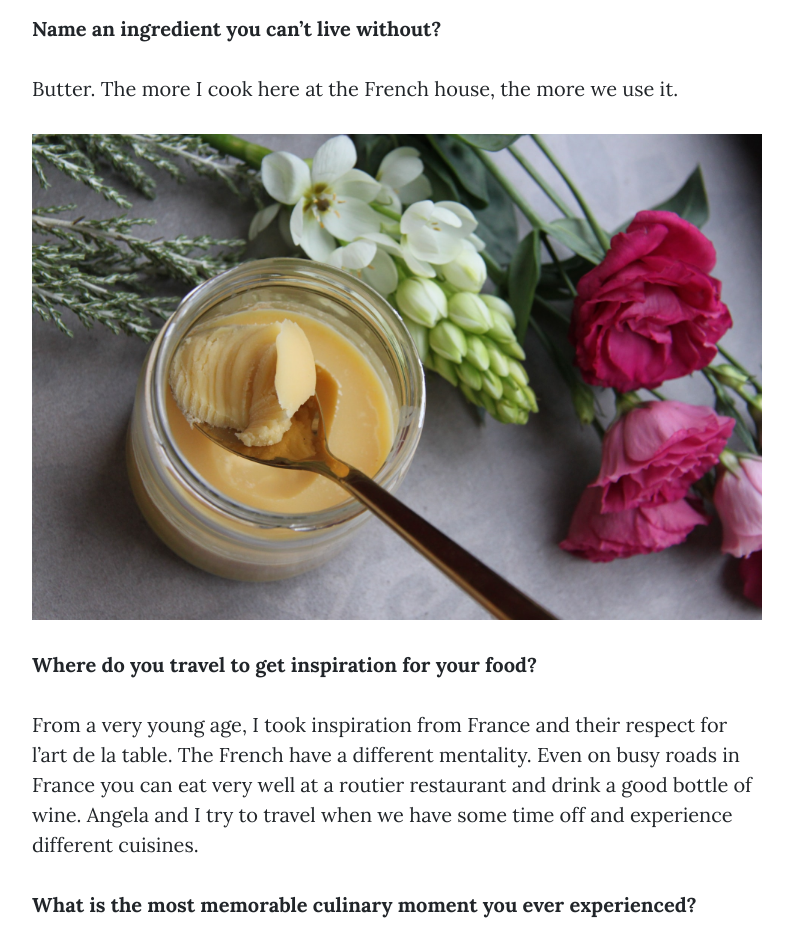
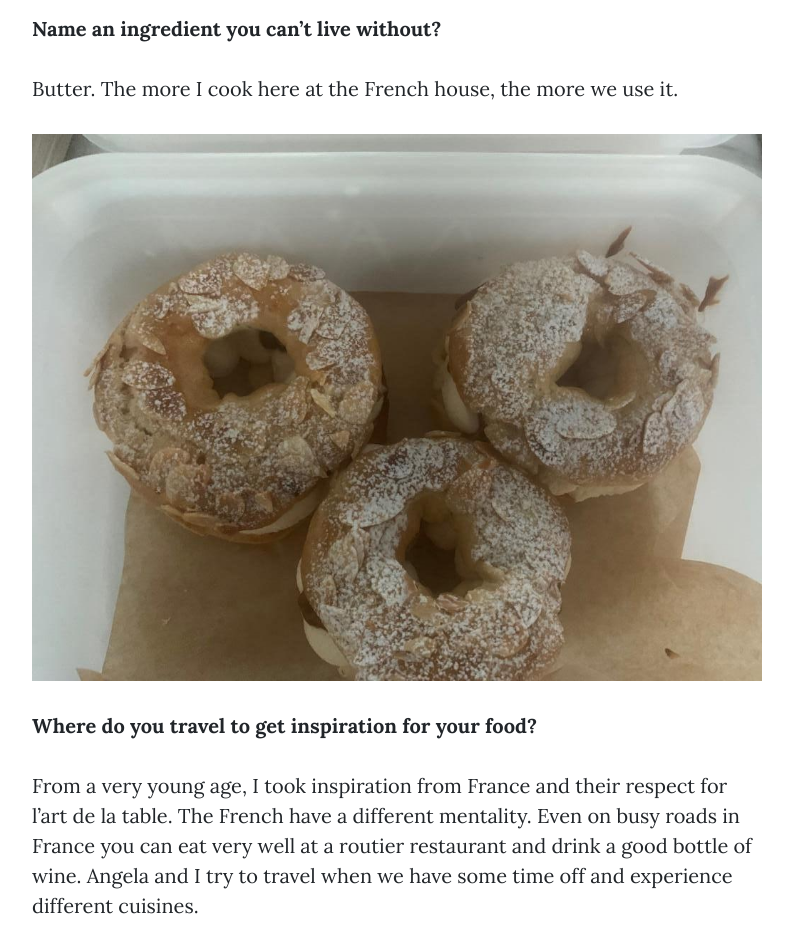
Before and after one commit to mostmojo/adr, a website: page post.html in a window 1280 px wide. Shown: the part 4620-5551 px from the top of the page, without its empty margins (243-1036 px from the left). Drawn offline with nearby package versions, Linux system fonts and the light colour scheme.

Commit message:
Add new image

```diff
--- a/post.html
+++ b/post.html
@@ -251,7 +251,7 @@
 						<p>Butter. The more I cook here at the French house, the more we use it.</p>
 
 						<a href="#">
-							<img class="img-fluid" src="img/butter.jpeg" alt="" />
+							<img class="img-fluid" src="img/butter.jpg" alt="" />
 						</a>
 
 						<p><strong>Where do you travel to get inspiration for your food?</strong></p>
```
Also changed, not shown: img/butter.jpg (added).
